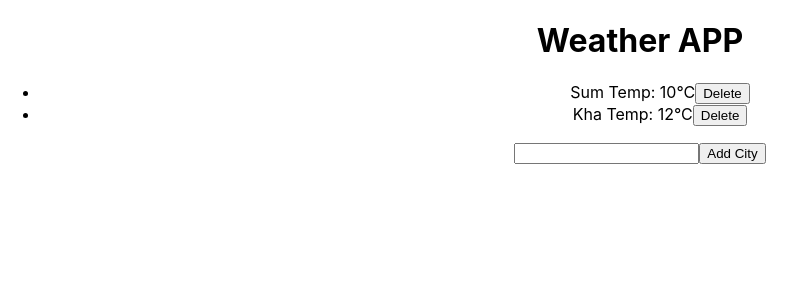
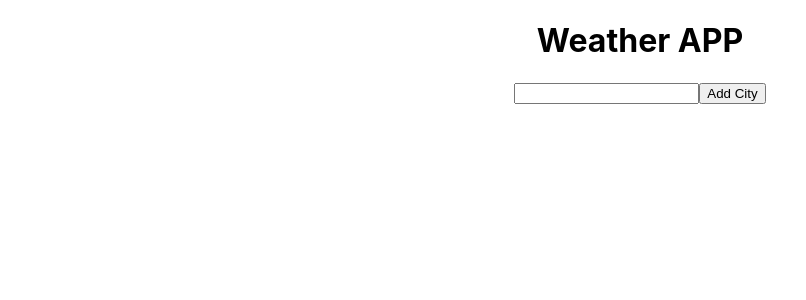
Before and after one commit to StanislavRud/weather_v2, a React (Create React App) app: page / in a window 1280 px wide. Shown: the top 300 px of the page, without its empty margins (0-806 px from the left). Built offline with nearby package versions, Linux system fonts and the light colour scheme.

Commit message:
added many citys

```diff
--- a/package.json
+++ b/package.json
@@ -6,6 +6,7 @@
     "@testing-library/jest-dom": "^5.11.10",
     "@testing-library/react": "^11.2.6",
     "@testing-library/user-event": "^12.8.3",
+    "axios": "^0.21.1",
     "react": "^17.0.2",
     "react-dom": "^17.0.2",
     "react-scripts": "4.0.3",
--- /dev/null
+++ b/src/API/api.js
@@ -0,0 +1,18 @@
+import * as axios from "axios";
+
+
+const key = 'a4d224bd039582b9fbce363660b9bbcc';
+
+const instance = axios.create({
+    baseURL: "http://api.openweathermap.org/data/2.5/",
+
+});
+
+export const weatherAPI = {
+    getWeather(city) {
+        return instance.get(`weather?q=${city}&APPID=${key}&units=metric`)
+            .then(response => {
+                return response.data
+            });
+    },
+};
--- a/src/components/comp1/Comp1.js
+++ b/src/components/comp1/Comp1.js
@@ -1,4 +1,5 @@
 import React, {Component} from 'react';
+import {weatherAPI} from "../../API/api";
 
 
 class Comp1 extends Component {
@@ -7,8 +8,8 @@ class Comp1 extends Component {
         super(props);
         this.state = {
             citys: [
-                {id: 1, name: 'Sum', temp: 10},
-                {id: 2, name: 'Kha', temp: 12}
+                // {id: 1, name: 'Sum', temp: 10},
+                // {id: 2, name: 'Kha', temp: 12}
             ],
             newCityText: ''
         }
@@ -21,24 +22,21 @@ class Comp1 extends Component {
     addCity = () => {
         this.setState(state => {
             const city = state.newCityText;
-            debugger
+            weatherAPI.getWeather(city)
+                .then(data => {
+                    this.setState({...state, citys: [...state.citys, {id: data.id, name: data.name, temp: data.main.temp}]})});
+
             return {
                 ...state,
-                citys: [...state.citys, {id: 3, name: city, temp: 20}],
-                newCityText: '',
+                newCityText : '',
             };
-
-        });
-        console.log(this.state)
+        })
     };
 
     removeCity = (id) => {
-        this.setState(state => {
-            const city = state.citys.filter(item => item.id !== id);
-            return {
-                citys,
-            };
-        });
+        this.setState({
+            citys: this.state.citys.filter(item => item.id !== id)
+        })
     };
 
     render() {
@@ -68,5 +66,4 @@ class Comp1 extends Component {
     }
 }
 
-
 export default Comp1;
```
Also changed, not shown: 1 other file (tests, documents, lock files or other folders).
